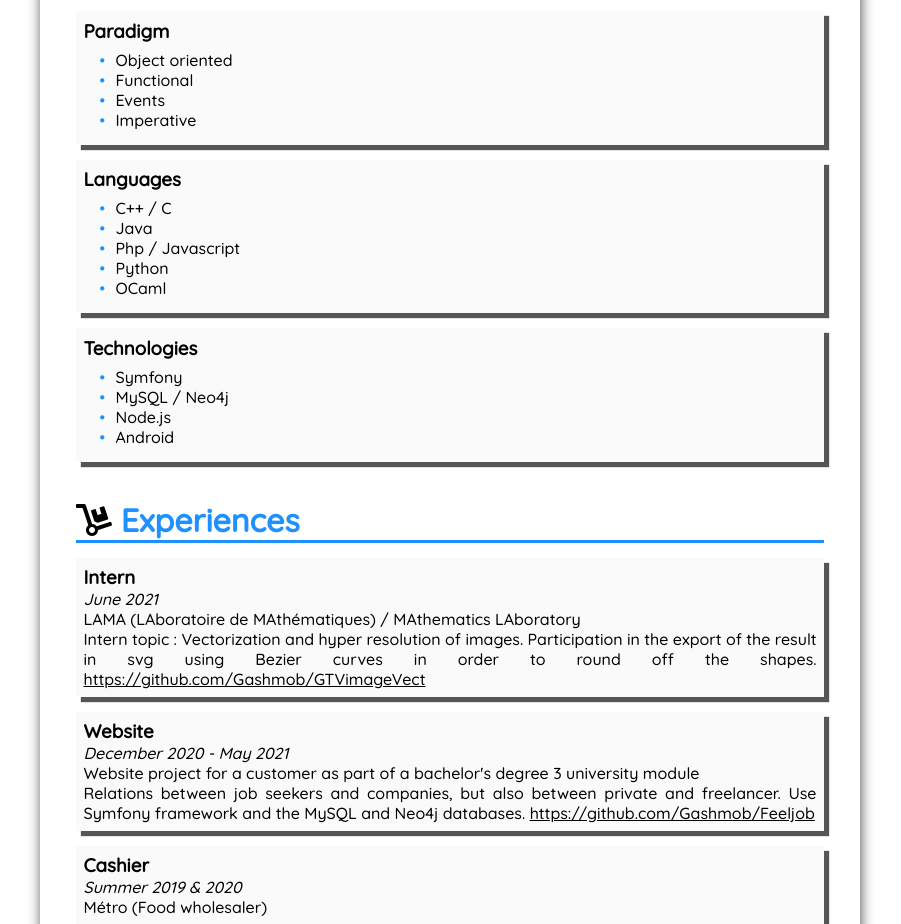
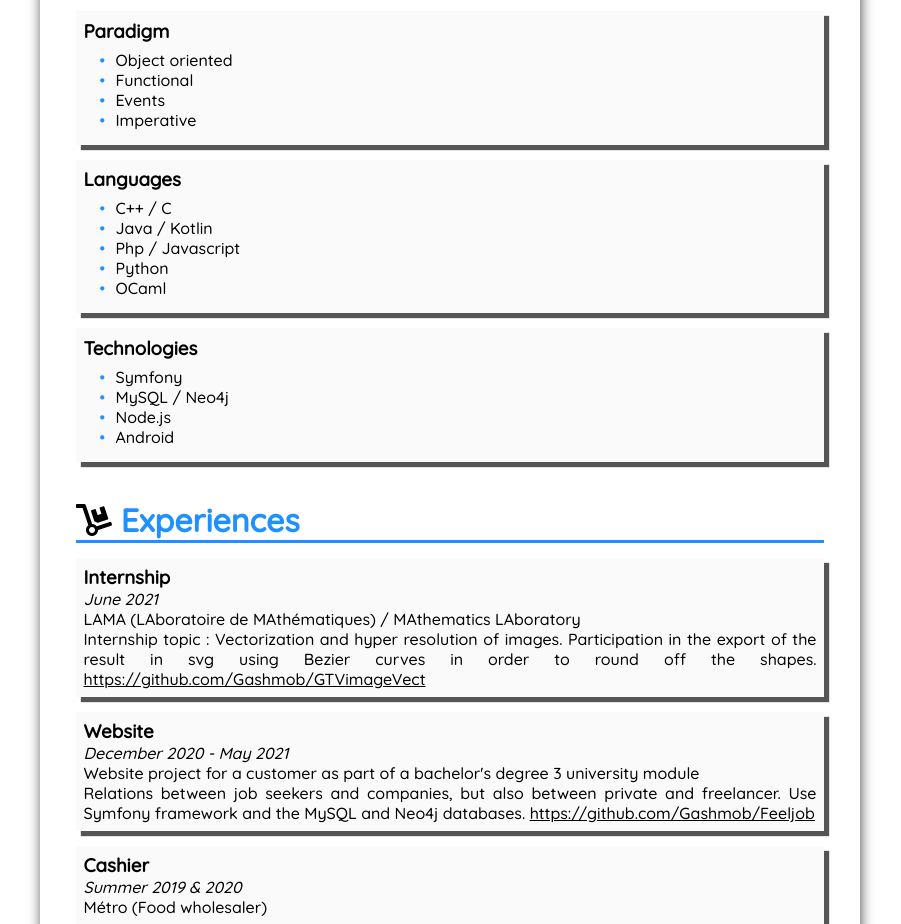
Before and after one commit to Gashmob/Website, a PHP site: template view/home/cv_en.html.twig in a window 1280 px wide. Shown: the part 598-1522 px from the top of the page, without its empty margins (190-1091 px from the left). Run offline with PHP 8.4, Linux system fonts and the light colour scheme; the template is opened without the code that fills it, so the values that code supplies are empty; some libraries are stand-ins or nearby versions.

Commit message:
Some change on cv

```diff
--- a/view/home/cv_en.html.twig
+++ b/view/home/cv_en.html.twig
@@ -63,7 +63,7 @@
                         <h3 class="cv_body_title">Languages</h3>
                         <ul class="cv_body_list">
                             <li>C++ / C</li>
-                            <li>Java</li>
+                            <li>Java / Kotlin</li>
                             <li>Php / Javascript</li>
                             <li>Python</li>
                             <li>OCaml</li>
@@ -84,10 +84,10 @@
             <div class="cv_body">
                 <h2 class="cv_body_header"><i class="fas fa-dolly"></i> Experiences</h2>
                 <div class="cv_body_card">
-                    <h3 class="cv_body_title">Intern</h3>
+                    <h3 class="cv_body_title">Internship</h3>
                     <span class="cv_body_date">June 2021</span>
                     <span class="cv_body_info">LAMA (LAboratoire de MAthématiques) / MAthematics LAboratory</span>
-                    <span class="cv_body_info">Intern topic : Vectorization and hyper resolution of images. Participation in the export of the result in svg using Bezier curves in order to round off the shapes. <a
+                    <span class="cv_body_info">Internship topic : Vectorization and hyper resolution of images. Participation in the export of the result in svg using Bezier curves in order to round off the shapes. <a
                                 class="cv_a" href="https://github.com/Gashmob/GTVimageVect">https://github.com/Gashmob/GTVimageVect</a></span>
                 </div>
                 <div class="cv_body_card">
--- a/view/home/cv_fr.html.twig
+++ b/view/home/cv_fr.html.twig
@@ -63,7 +63,7 @@
                         <h3 class="cv_body_title">Langages</h3>
                         <ul class="cv_body_list">
                             <li>C++ / C</li>
-                            <li>Java</li>
+                            <li>Java / Kotlin</li>
                             <li>Php / Javascript</li>
                             <li>Python</li>
                             <li>OCaml</li>
```
